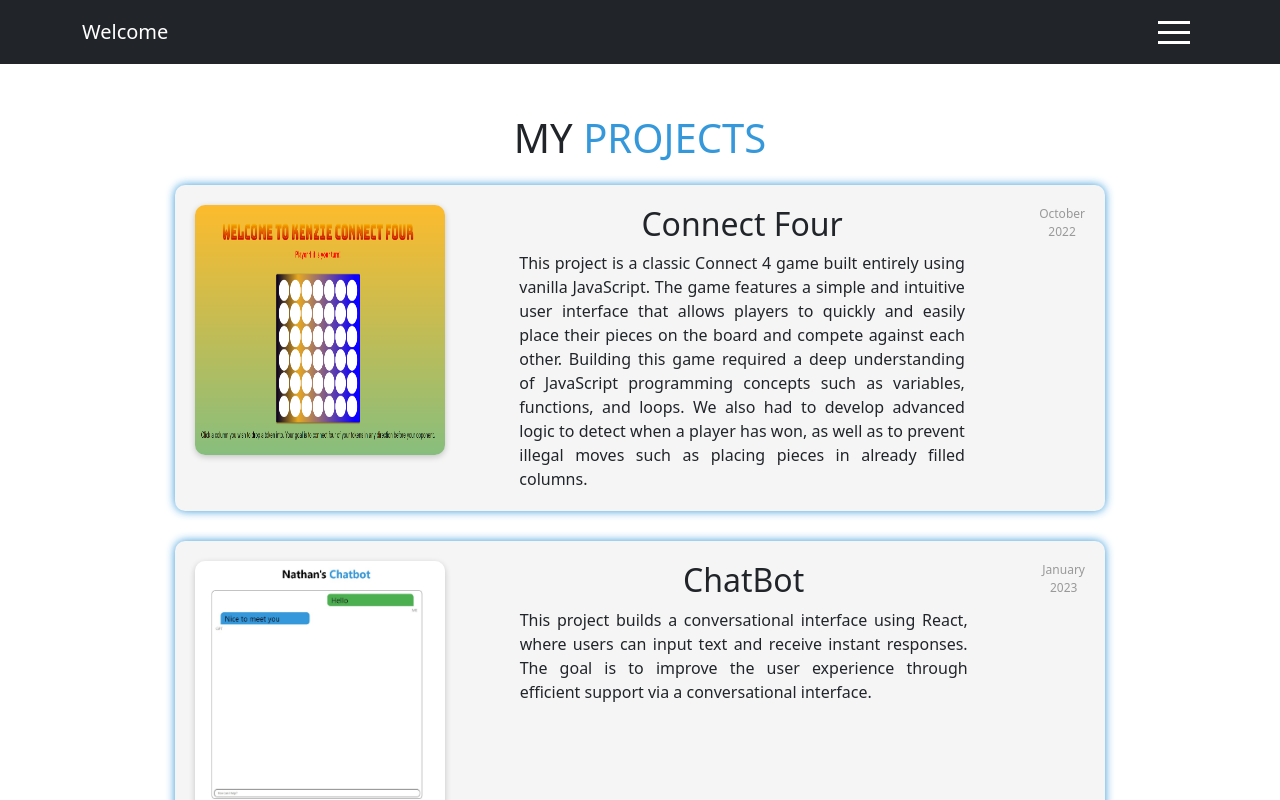
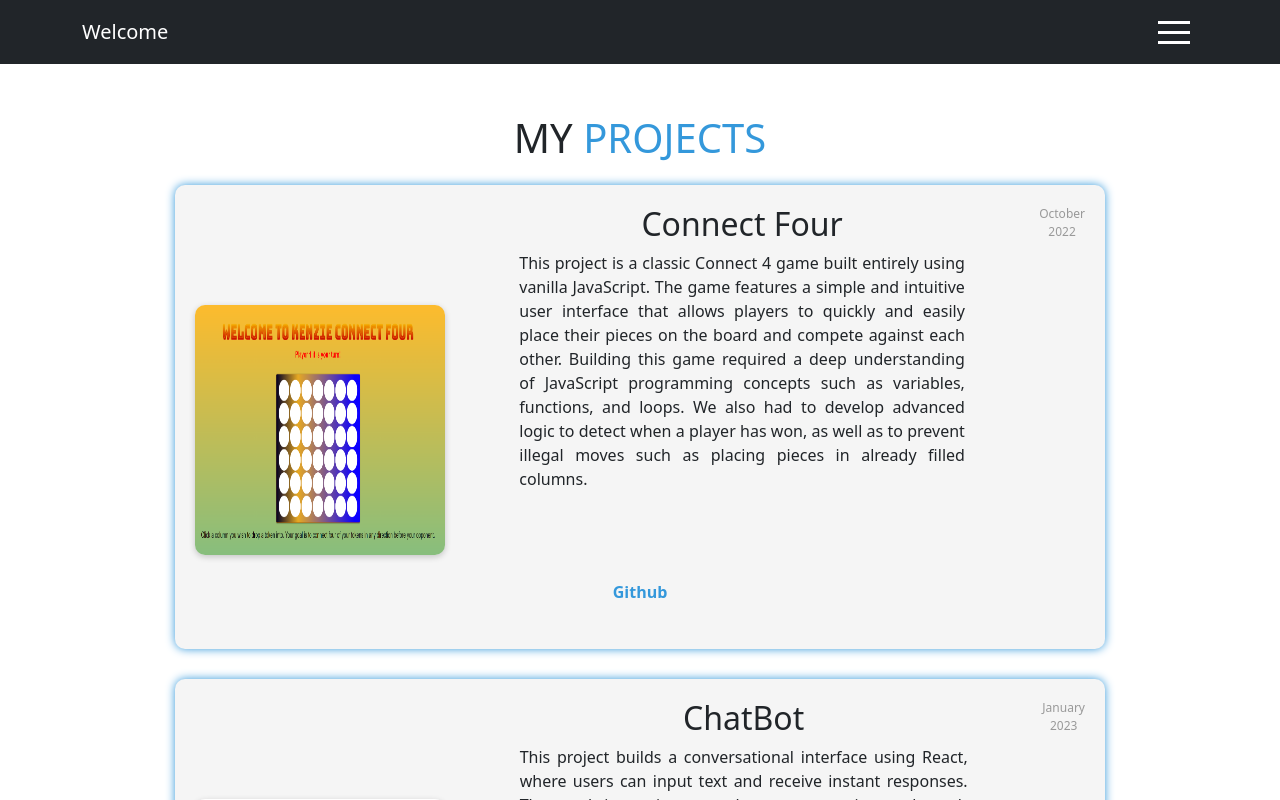
Before and after one commit to NathanielGrandinette/MyPortfolio, a React (Create React App) app: page /projects in a window 1280 px wide. Shown: the top 800 px of the page. Built offline with nearby package versions, Linux system fonts and the light colour scheme.

Commit message:
Added portfolio links

```diff
--- a/src/pages/projects/projects.css
+++ b/src/pages/projects/projects.css
@@ -6,17 +6,44 @@
   max-width: 75%;
 }
 
-.timeline-event-image img {
-  border-radius: 10px;
-  box-shadow: 0 2px 6px rgba(0, 0, 0, 0.2);
-
-}
-
-.timeline-event-content {
+.timeline-events {
   padding: 20px;
   background-color: #f5f5f5;
   border-radius: 10px;
   box-shadow: 0px 0px 10px #3498db;
+}
+
+@media screen and (min-width: 0px) {
+  .timeline-event-image img {
+    border-radius: 10px;
+    box-shadow: 0 2px 6px rgba(0, 0, 0, 0.2);
+  }
+}
+
+@media screen and (min-width: 801px) {
+  .timeline-event-image img {
+    border-radius: 10px;
+    box-shadow: 0 2px 6px rgba(0, 0, 0, 0.2);
+    margin-top: 40%;
+  }
+}
+
+.project-links {
+  display: flex;
+  width: 50%;
+  margin: 0 auto;
+  justify-content: space-around;
+  font-weight: bolder;
+  padding: 25px;
+}
+
+.project-links a {
+  text-decoration: none;
+  color: #3498db;
+}
+
+.timeline-event-content {
+
   display: flex;
   flex-wrap: nowrap;
 }
--- a/src/pages/projects/projects.js
+++ b/src/pages/projects/projects.js
@@ -8,34 +8,44 @@ const Projects = () => {
             image: 'connect4.png',
             description: "This project is a classic Connect 4 game built entirely using vanilla JavaScript. The game features a simple and intuitive user interface that allows players to quickly and easily place their pieces on the board and compete against each other. Building this game required a deep understanding of JavaScript programming concepts such as variables, functions, and loops. We also had to develop advanced logic to detect when a player has won, as well as to prevent illegal moves such as placing pieces in already filled columns. ",
             date: "October 2022",
+            github: 'https://github.com/KenzieAcademy-Students/teamwork-assessment-connect-four-NathanielGrandinette',
         },
         {
             name: "ChatBot",
             image: 'chatbot.jpg',
             description: "This project builds a conversational interface using React, where users can input text and receive instant responses. The goal is to improve the user experience through efficient support via a conversational interface.",
-            date: "January 2023",
+            date: "January 2023"
         },
         {
             name: "Productivity App",
             image: 'productivity.jpg',
             description: "This project is focused on developing a todo list app that provides a streamlined and intuitive interface for managing tasks and staying organized. Using React, we have built a powerful and user-friendly app that allows users to easily create and manage multiple todo lists, add and complete tasks, and set reminders to stay on top of deadlines. The goal of this project is to provide a better user experience by making it easy to stay organized and on top of tasks. Rather than relying on traditional pen and paper lists or complex project management software, our app provides a simple and efficient solution that can be accessed from anywhere.",
             date: "March 2023",
+            github: 'https://github.com/TimothyDanfield/Agenda-X-Productivity',
+            live: 'https://agendaxproductivity.herokuapp.com/'
         },
     ]
     return (
         <div className="timeline">
-            <h1 style={{marginTop: 50}}>MY <span className="about-me-header-name">PROJECTS</span></h1>
+            <h1 style={{ marginTop: 50 }}>MY <span className="about-me-header-name">PROJECTS</span></h1>
             {events.map((event, index) => (
                 <div key={event.id} className='timeline-event'>
+                    <div className='timeline-events'>
                         <div className="timeline-event-content">
                             <div className="timeline-event-image">
                                 <img src={event.image} alt={event.name} style={{ height: 250, width: 250 }} />
                             </div>
                             <div>
                                 <h2>{event.name}</h2>
-                            <p style={{textAlign: 'justify', textJustify: 'inter-word', width: '75%', margin: '0 auto'}}>{event.description}</p>
+                                <p style={{ textAlign: 'justify', textJustify: 'inter-word', width: '75%', margin: '0 auto' }}>{event.description}</p>
                             </div>
                             <div className="timeline-event-date">{event.date}</div>
+
+                        </div>
+                        <div className='project-links'>
+                            {event.github ? <a href={event.github} target="_blank">Github</a> : '' }
+                            {event.live ? <a href={event.live} target="_blank">Live</a> : ''}
+                        </div>
                     </div>
                 </div>
             ))}
```
Lines whose indentation alone changed are shown as unchanged.
